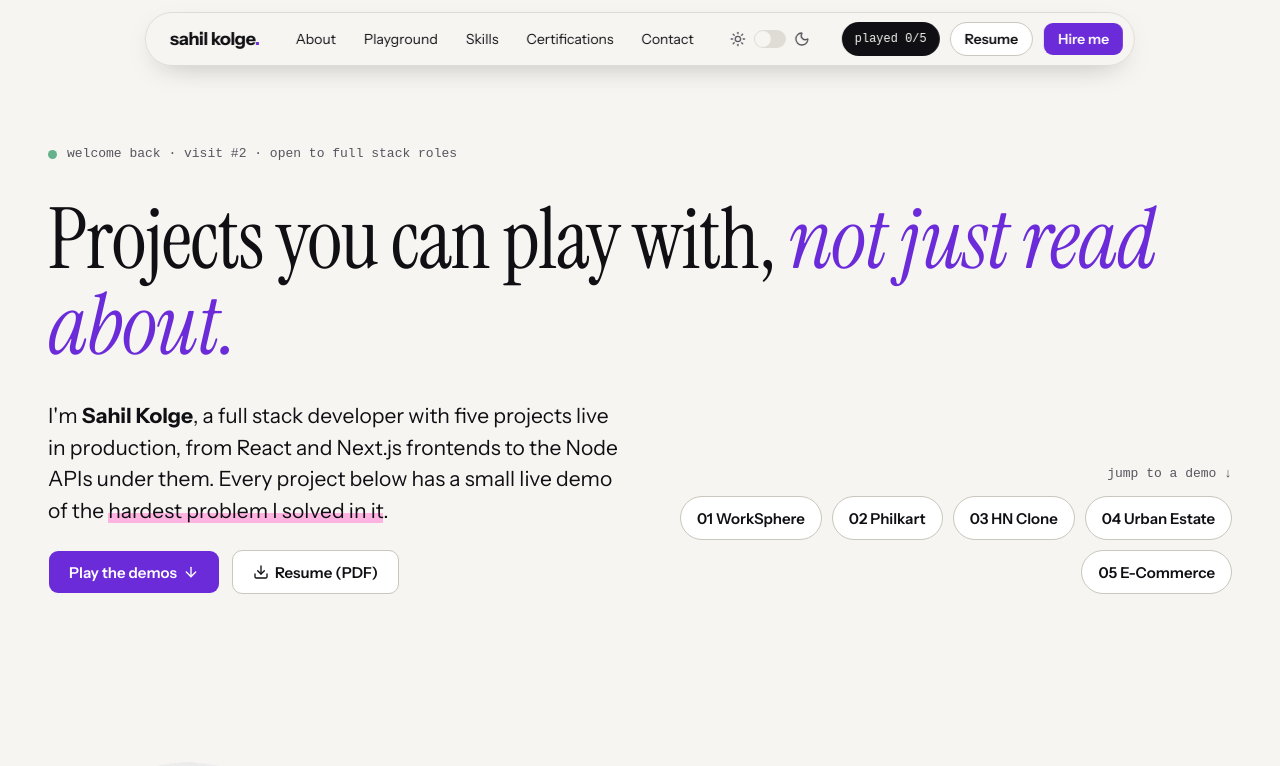
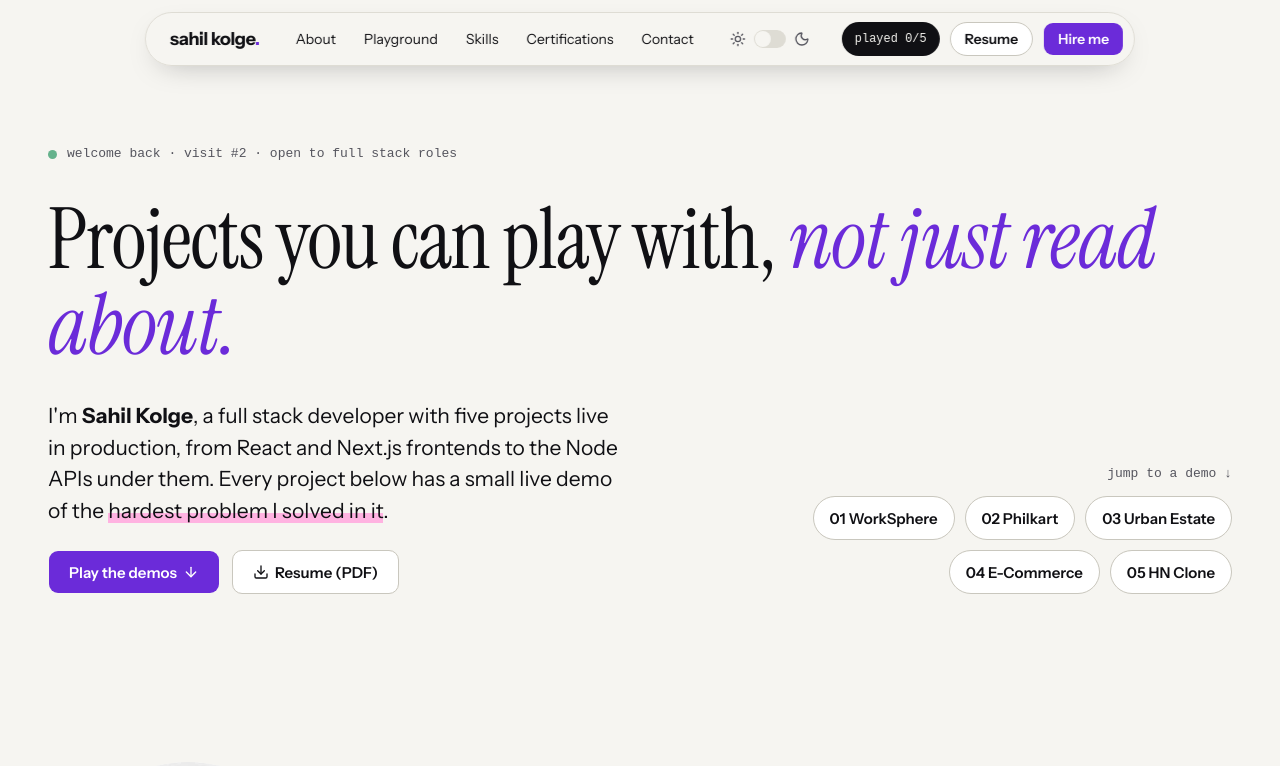
Before and after one commit to sahil-dev28/sahilkolge-playground, a React (Vite) app: page / in a window 1280 px wide. Shown: the top 766 px of the page. Built offline with nearby package versions, Linux system fonts and the light colour scheme; a web font is replaced by a local one.

Commit message:
chore: move hacker news clone to fifth

```diff
--- a/src/data.ts
+++ b/src/data.ts
@@ -61,23 +61,9 @@ export const PROJECTS: Project[] = [
     repoUrl: "https://github.com/sahil-dev28/Philkart",
   },
   {
-    id: "p3",
-    short: "HN Clone",
-    meta: "03 · Search client · TanStack Query v5 · Zustand v5",
-    title: "Hacker News Clone",
-    lead: "Search, sort, filter and paginate Hacker News, with zero flicker between pages.",
-    bullets: [
-      "Composes Algolia query strings at runtime from tags, page, hitsPerPage, query and numericFilters.",
-      "Composite query keys for granular cache invalidation, keepPreviousData to kill pagination flicker.",
-      "Zustand actions reset the page index when filters change, so you never land on an empty page.",
-    ],
-    liveUrl: "https://hacker-news-clone-sahil.vercel.app",
-    repoUrl: "https://github.com/sahil-dev28/Hacker-news-clone",
-  },
-  {
     id: "p4",
     short: "Urban Estate",
-    meta: "04 · Real estate · React Router v7 · Leaflet · Zustand persist",
+    meta: "03 · Real estate · React Router v7 · Leaflet · Zustand persist",
     title: "Urban Estate",
     lead: "Property search where every filter lives in the URL, so any search can be shared or bookmarked.",
     bullets: [
@@ -91,7 +77,7 @@ export const PROJECTS: Project[] = [
   {
     id: "p5",
     short: "E-Commerce",
-    meta: "05 · Storefront · Razorpay · Axios · React Hook Form + Zod",
+    meta: "04 · Storefront · Razorpay · Axios · React Hook Form + Zod",
     title: "E-Commerce",
     lead: "Cart to checkout, with every API error handled in exactly one place.",
     bullets: [
@@ -101,6 +87,20 @@ export const PROJECTS: Project[] = [
     ],
     liveUrl: "https://e-commerce-smk-user-frontend.vercel.app",
     repoUrl: "https://github.com/sahil-dev28/E-commerce-smk-user-frontend",
+  },
+  {
+    id: "p3",
+    short: "HN Clone",
+    meta: "05 · Search client · TanStack Query v5 · Zustand v5",
+    title: "Hacker News Clone",
+    lead: "Search, sort, filter and paginate Hacker News, with zero flicker between pages.",
+    bullets: [
+      "Composes Algolia query strings at runtime from tags, page, hitsPerPage, query and numericFilters.",
+      "Composite query keys for granular cache invalidation, keepPreviousData to kill pagination flicker.",
+      "Zustand actions reset the page index when filters change, so you never land on an empty page.",
+    ],
+    liveUrl: "https://hacker-news-clone-sahil.vercel.app",
+    repoUrl: "https://github.com/sahil-dev28/Hacker-news-clone",
   },
 ];
 
```
